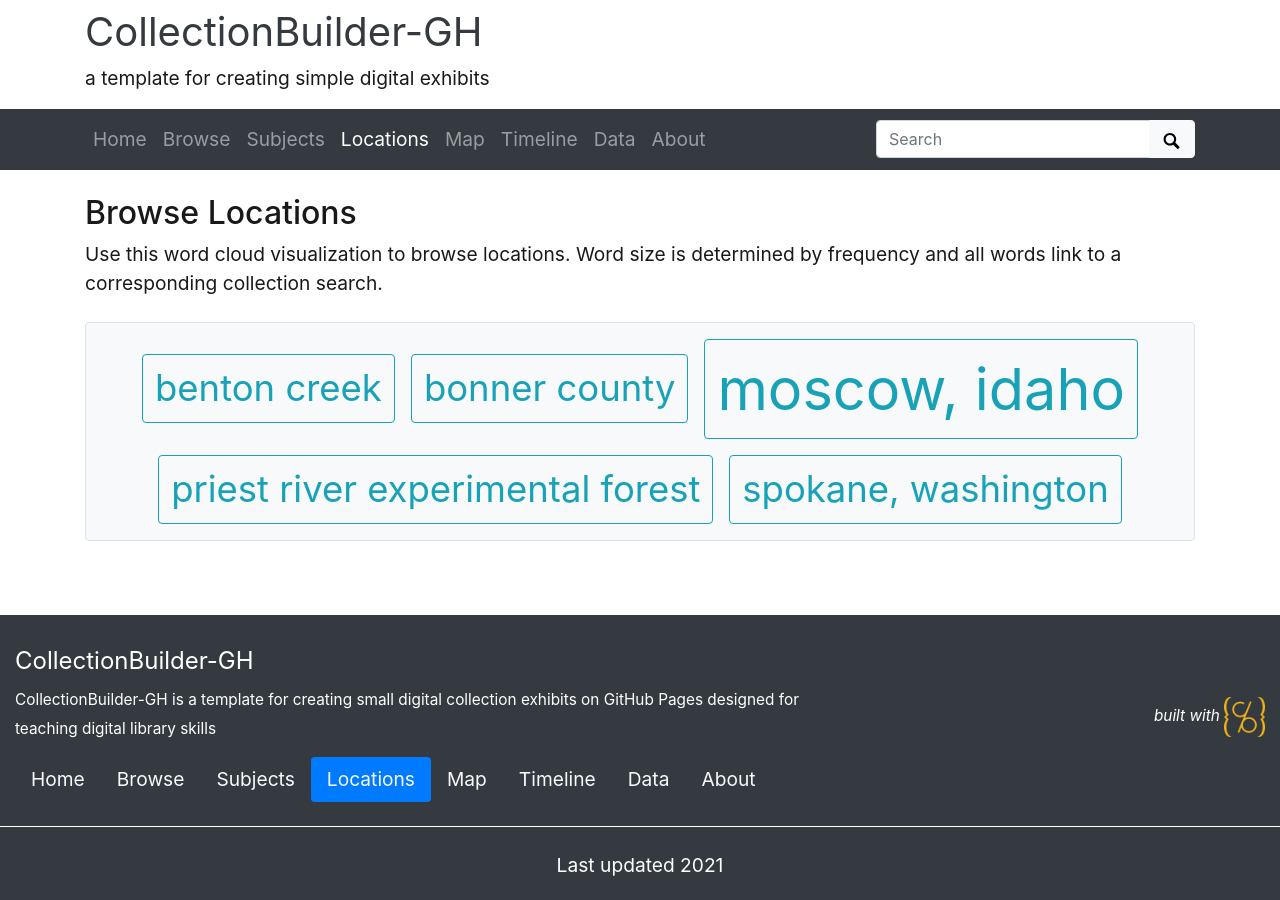
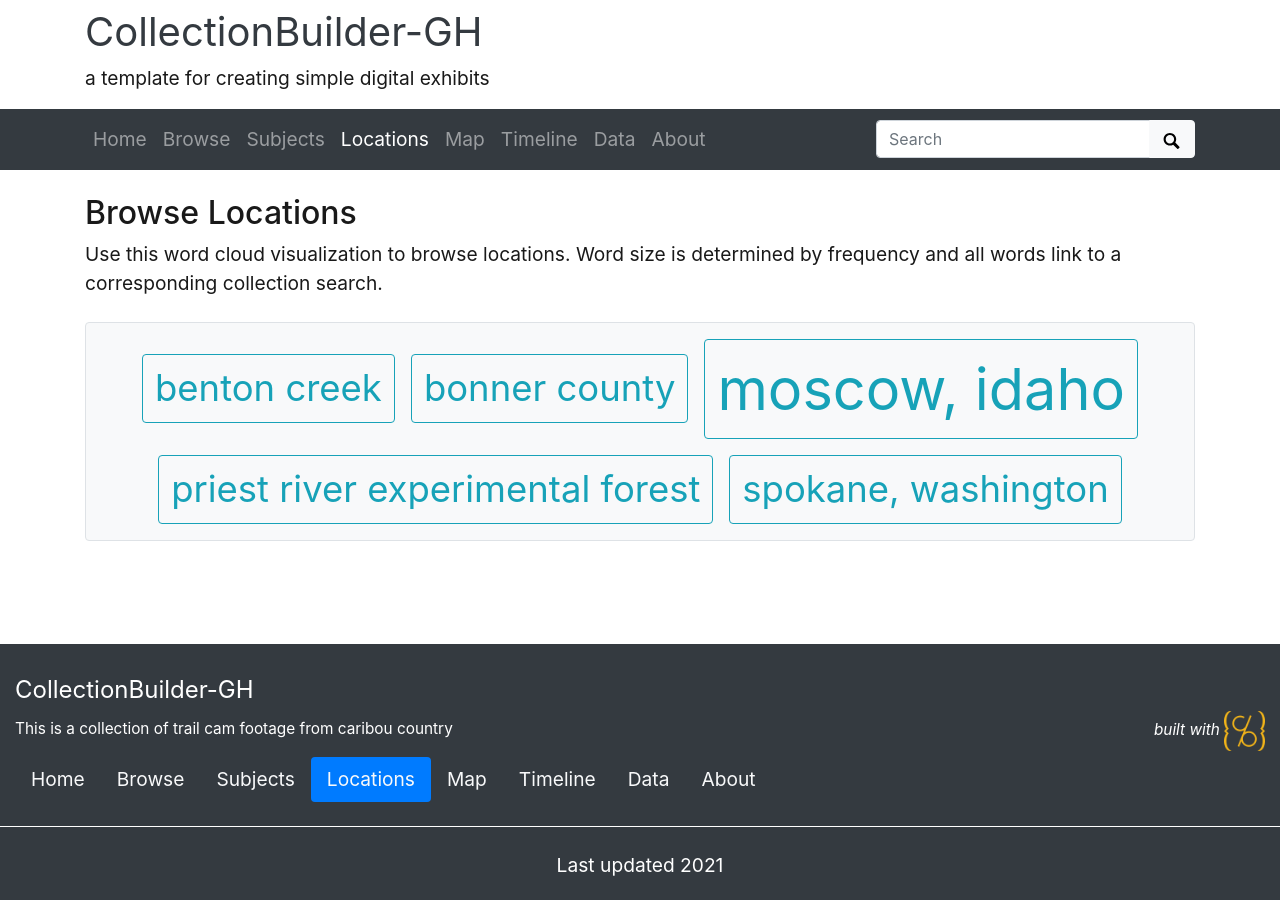
Before and after one commit to clamb89/goblinknob, a Jekyll site: the page built from pages/locations.md, in a window 1280 px wide. Built offline with Jekyll 4.4.1, drawn with Linux system fonts in a browser that asks for light colours.

Commit message:
Updated website info

```diff
--- a/_config.yml
+++ b/_config.yml
@@ -14,7 +14,7 @@
 # on GitHub Pages it is your github repository's name prefixed with a /
 #baseurl: /collectionbuilder-gh
 # location of code, the full url to your github repository
-source-code: https://github.com/CollectionBuilder/collectionbuilder-gh
+source-code: https://github.com/clamb89/goblinknob
 
 ##########
 # SITE SETTINGS
@@ -25,7 +25,7 @@ title: CollectionBuilder-GH
 tagline: a template for creating simple digital exhibits
 # description appears in meta tags and other locations
 # this description might appear in search result lists, keep around 160 characters max
-description: "CollectionBuilder-GH is a template for creating small digital collection exhibits on GitHub Pages designed for teaching digital library skills"
+description: "This is a collection of trail cam footage from caribou country"
 # creator of the digital collection, to appear in meta tags; we typically use our GitHub usernames but feel free to just use your name
 author: CollectionBuilder
 
```
